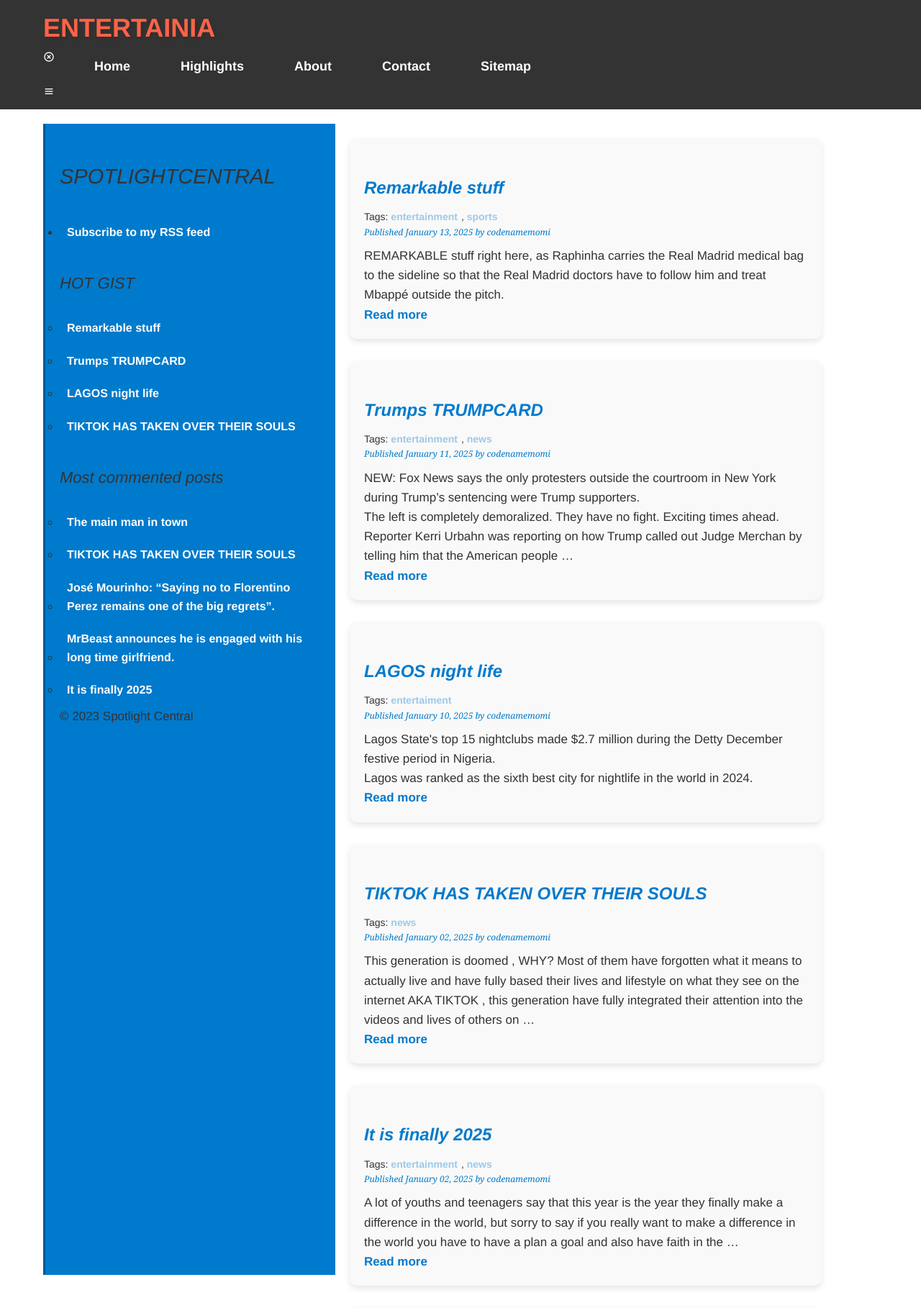
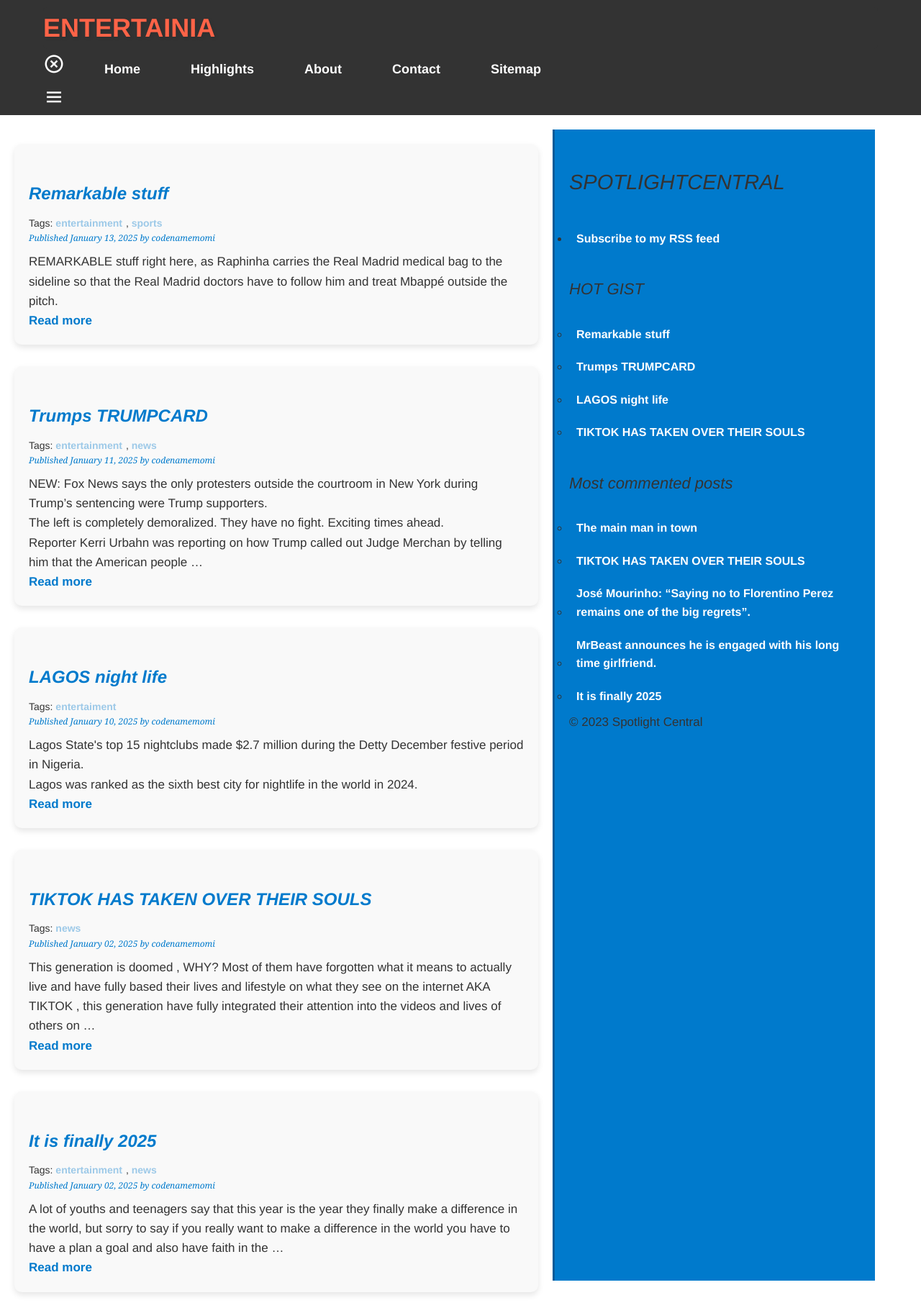
Before and after one commit to codenamemomi/blog2, a Django app: page / in a window 1280 px wide. Shown: the top 1818 px of the page at 72% size. Run offline with Django 5.2, Linux system fonts and the light colour scheme; data comes from the database, SQL or seed files in the repository; parts of the project's set-up code (start-up, migrations or seed data) failed here and were passed over.

Commit message:
edited html template and css template

```diff
--- a/entertainia/settings.py
+++ b/entertainia/settings.py
@@ -27,6 +27,8 @@ SECRET_KEY = config('SECRET_KEY')
 DEBUG = False
 
 ALLOWED_HOSTS = ['entertainia-jg79.onrender.com']  # Updated ALLOWED_HOSTS
+# ALLOWED_HOSTS = []
+
 
 SITE_ID = 1
 # Application definition
--- a/spotlightcentral/static/css/spotlightcentral.css
+++ b/spotlightcentral/static/css/spotlightcentral.css
@@ -641,6 +641,7 @@ nav {
         top: 60px;
         left: 0;
         transition: all 0.3s ease;
+        z-index: 100;
     }
 
     .menu.active {
@@ -732,3 +733,19 @@ nav {
     color: #005b99;
     transform: translateY(-2px);
 }
+
+#menulist{
+    list-style: none;
+    display: flex;
+    font-weight: 400;
+    font-size: 30px;
+
+}
+
+#menu{
+    list-style: none;
+    display: flex;
+    font-weight: 400;
+    font-size: 30px;
+
+}
--- a/spotlightcentral/templates/spotlightcentral/base.html
+++ b/spotlightcentral/templates/spotlightcentral/base.html
@@ -48,7 +48,12 @@
         </header>
 
         <!-- Main Content and Sidebar Container -->
-        <div class="container main-container">
+        <div class="main-container">
+            <!-- Main Content -->
+            <div id="content">
+                {% block content %}{% endblock %}
+            </div>
+
             <!-- Sidebar -->
             <aside id="sidebar">
                 <h5>SPOTLIGHTCENTRAL</h5>
@@ -72,11 +77,6 @@
                 </ul>
                 <p>&copy; 2023 Spotlight Central</p>
             </aside>
-
-            <!-- Main Content -->
-            <div id="content">
-                {% block content %}{% endblock %}
-            </div>
         </div>
 
         <!-- JavaScript for Mobile Menu Toggle -->
@@ -86,13 +86,14 @@
             const cancel = document.querySelector('.bx-x-circle');
             const mini = document.querySelector('.menu-toggle');
 
-            mobileMenu.addEventListener('Onclick', () => {
+            home.addEventListener('click', () => {
+                console.log('mobile menu clicked')
                 homeList.style.display = "flex"
             });
             function cancelMenu() {
                 homeList.style.display = "none"
             }
-            cancel.addEventListener('Onclick', cancelMenu);
+            cancel.addEventListener('click', cancelMenu);
         </script>
     </body>
 </html>
```
Also changed, not shown: 1 other file.
